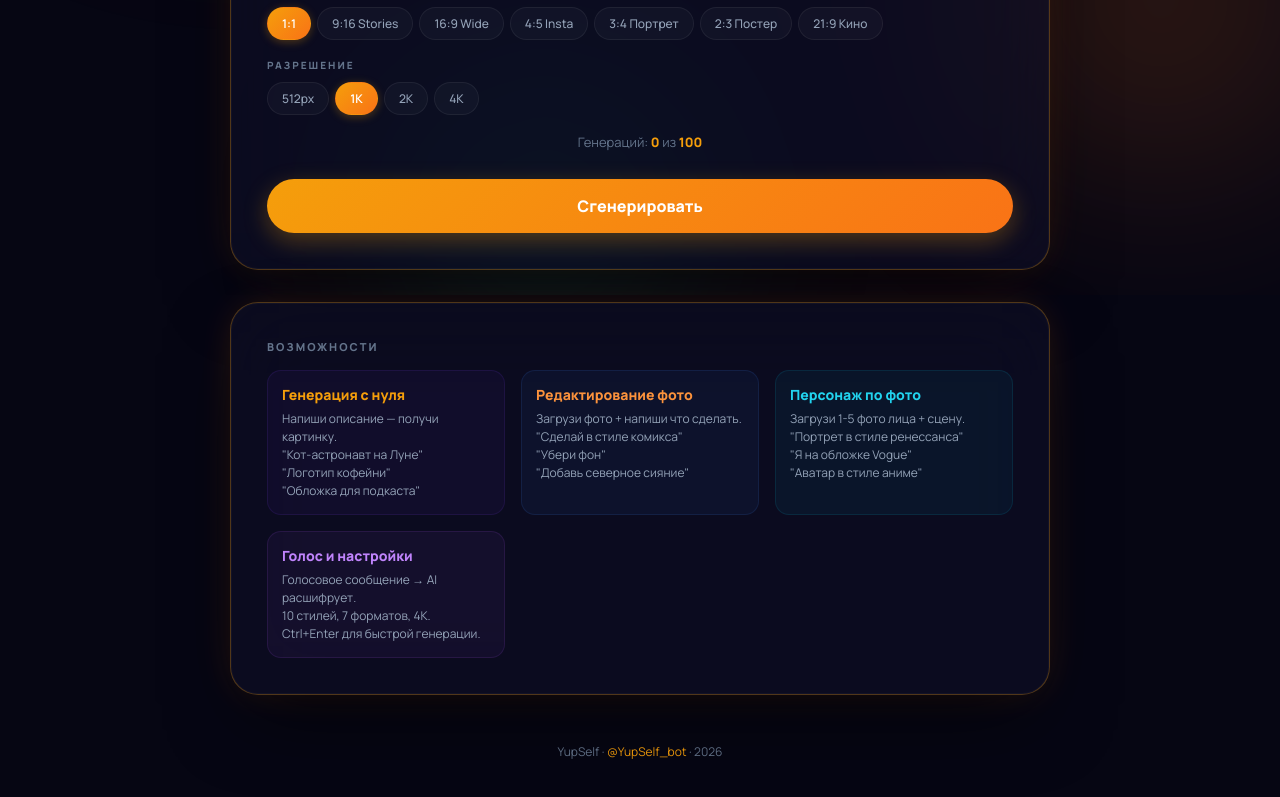
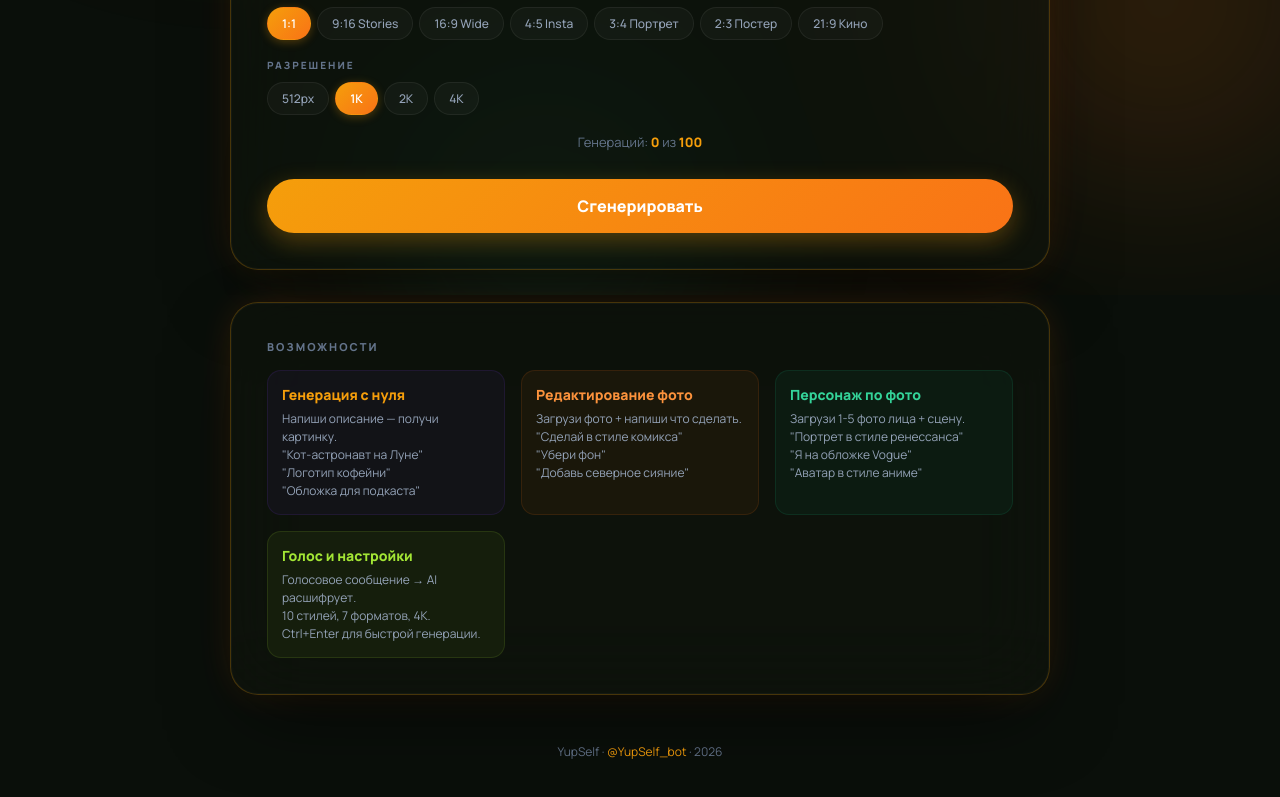
Before and after one commit to allabelkevich-wq/YupSelf, a website: page bot/public/index.html in a window 1280 px wide. Shown: the part 505-1302 px from the top of the page. Drawn offline with Linux system fonts and the light colour scheme.

Commit message:
fix: olive-green dark theme, no blue — amber+green palette throughout
Co-Authored-By: Claude Opus 4.6 (1M context) <noreply@anthropic.com>

```diff
--- a/bot/public/index.html
+++ b/bot/public/index.html
@@ -8,17 +8,17 @@
     <link href="https://fonts.googleapis.com/css2?family=Manrope:wght@400;500;600;800&display=swap" rel="stylesheet">
     <style>
         :root {
-            --bg: #060613;
+            --bg: #0a0f0a;
             --surface: rgba(255, 255, 255, 0.04);
             --surface-hover: rgba(255, 255, 255, 0.08);
-            --surface-glass: rgba(15, 15, 40, 0.6);
+            --surface-glass: rgba(15, 20, 12, 0.6);
             --accent-1: #f59e0b;
             --accent-2: #f97316;
             --accent-3: #10b981;
             --text-primary: #f1f5f9;
             --text-secondary: #64748b;
             --border: rgba(255, 255, 255, 0.06);
-            --border-bright: rgba(245, 158, 11, 0.3);
+            --border-bright: rgba(245, 158, 11, 0.25);
             --glow: rgba(249, 115, 22, 0.25);
         }
 
@@ -423,7 +423,7 @@
                     "Обложка для подкаста"
                 </div>
             </div>
-            <div style="padding:14px; background:rgba(59,130,246,0.06); border-radius:14px; border:1px solid rgba(59,130,246,0.12);">
+            <div style="padding:14px; background:rgba(249,115,22,0.06); border-radius:14px; border:1px solid rgba(249,115,22,0.12);">
                 <div style="font-size:14px; font-weight:700; color:#fb923c; margin-bottom:6px;">Редактирование фото</div>
                 <div style="font-size:12px; color:#94a3b8; line-height:1.5;">
                     Загрузи фото + напиши что сделать.<br>
@@ -432,8 +432,8 @@
                     "Добавь северное сияние"
                 </div>
             </div>
-            <div style="padding:14px; background:rgba(6,182,212,0.06); border-radius:14px; border:1px solid rgba(6,182,212,0.12);">
-                <div style="font-size:14px; font-weight:700; color:#22d3ee; margin-bottom:6px;">Персонаж по фото</div>
+            <div style="padding:14px; background:rgba(16,185,129,0.06); border-radius:14px; border:1px solid rgba(16,185,129,0.12);">
+                <div style="font-size:14px; font-weight:700; color:#34d399; margin-bottom:6px;">Персонаж по фото</div>
                 <div style="font-size:12px; color:#94a3b8; line-height:1.5;">
                     Загрузи 1-5 фото лица + сцену.<br>
                     "Портрет в стиле ренессанса"<br>
@@ -441,8 +441,8 @@
                     "Аватар в стиле аниме"
                 </div>
             </div>
-            <div style="padding:14px; background:rgba(168,85,247,0.06); border-radius:14px; border:1px solid rgba(168,85,247,0.12);">
-                <div style="font-size:14px; font-weight:700; color:#c084fc; margin-bottom:6px;">Голос и настройки</div>
+            <div style="padding:14px; background:rgba(163,230,53,0.06); border-radius:14px; border:1px solid rgba(163,230,53,0.12);">
+                <div style="font-size:14px; font-weight:700; color:#a3e635; margin-bottom:6px;">Голос и настройки</div>
                 <div style="font-size:12px; color:#94a3b8; line-height:1.5;">
                     Голосовое сообщение → AI расшифрует.<br>
                     10 стилей, 7 форматов, 4K.<br>
```
